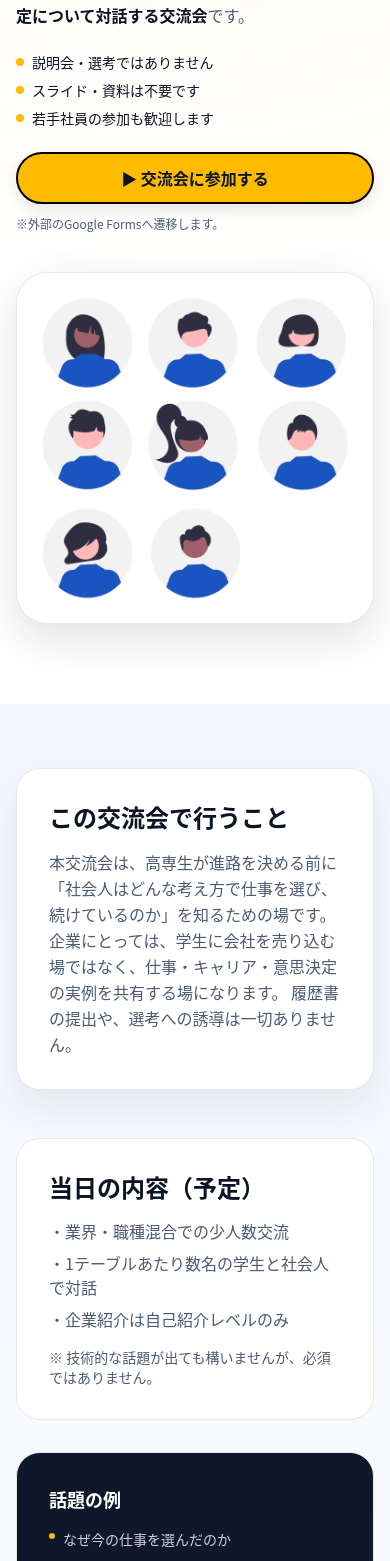
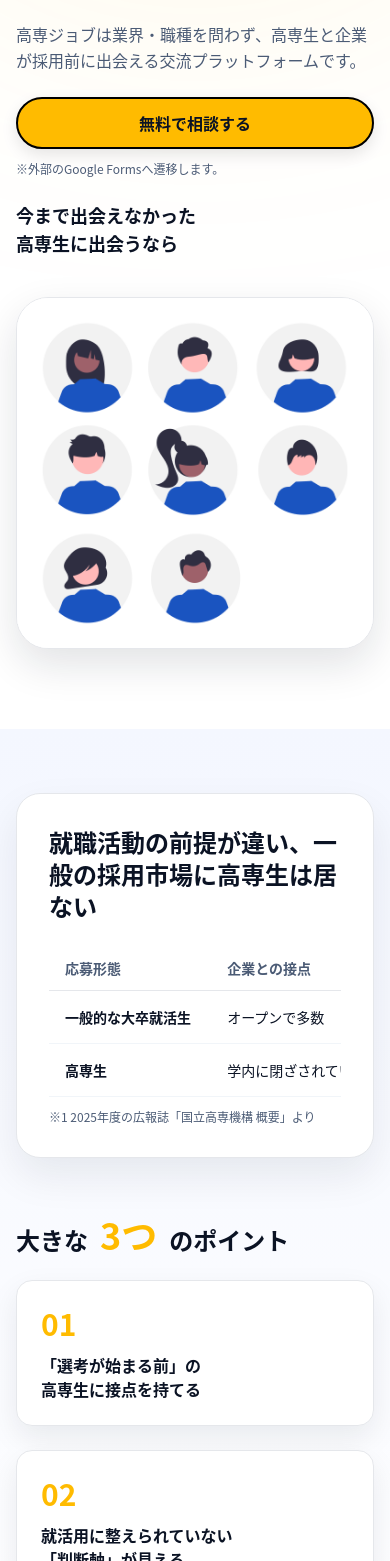
Before and after one commit to yshk0402/Re-Kosen, a Next.js app: page /1 in a window 390 px wide. Shown: the part 347-1908 px from the top of the page. Built offline with nearby package versions, Linux system fonts and the light colour scheme; no server answers; a web font is replaced by a local one.

Commit message:
landing page up3

```diff
--- a/src/app/1/page.tsx
+++ b/src/app/1/page.tsx
@@ -5,72 +5,49 @@ import type { Metadata } from "next";
 const FORM_URL = process.env.NEXT_PUBLIC_GOOGLE_FORM_URL || "#";
 
 export const metadata: Metadata = {
-  title: "高専生との少人数交流会 参加企業募集",
+  title: "高専生と採用前に出会える交流プラットフォーム",
   description:
-    "採用前提なし。業界・職種不問の少人数交流会。高専生の仕事観・意思決定を知るための場です。",
+    "採用活動で高専生と出会えない企業向けに、業界・職種を問わず交流できる場を提供します。",
 };
 
-const benefits = [
+const points = [
   {
-    title: "思考力・前提整理力の高い学生と出会える",
-    body: "高専生は前提を整理し、構造で考える訓練を受けています。コンサル・企画・ビジネス系職種とも相性が良い層です。",
+    number: "01",
+    title: "「選考が始まる前」の\n高専生に接点を持てる",
   },
   {
-    title: "就活モードではない、素の反応が見える",
-    body: "志望動機を作っていない状態のため、違和感や興味がそのまま表に出ます。ミスマッチの兆候も早く見えます。",
+    number: "02",
+    title: "就活用に整えられていない\n「判断軸」が見える",
   },
   {
-    title: "将来の選択肢として認知に残る",
-    body: "すぐに採用につながらなくても問題ありません。「あの会社の人の話は印象に残っている」という状態を作ることが目的です。",
+    number: "03",
+    title: "採用競争に巻き込まれず\n記憶に残る",
   },
 ];
 
-const fitList = [
-  "業界・職種を問わず仕事の話ができる",
-  "若手社員に裁量がある、または育てたい",
-  "採用を短期成果だけで考えていない",
-  "思考プロセスや価値観を大切にしている",
-];
-
-const notFitList = [
-  "会社説明や募集告知をしたい",
-  "学生を囲い込みたい",
-  "即時の採用成果だけを求めている",
-];
-
-const overviewItems = [
-  { label: "対象", value: "全国の高専生（学年不問）" },
-  { label: "形式", value: "少人数制・業界混合交流会" },
-  { label: "開催方法", value: "オンライン／オフライン" },
-  { label: "所要時間", value: "約90分" },
-  { label: "募集企業数", value: "◯社（先着）" },
-  { label: "参加条件", value: "勧誘・選考誘導を行わないこと" },
-  { label: "準備物", value: "なし（スライド不要）" },
-];
-
-const steps = [
+const flowSteps = [
   {
-    title: "フォームより参加希望を送信",
-    body: "まずはフォームに必要事項をご記入ください。",
+    title: "お申し込み",
+    body: "無料で相談するボタンからGoogle Formに必要情報をご連絡ください。",
   },
   {
-    title: "運営より簡単な確認のご連絡",
-    body: "目的や当日の進行について簡単にご案内します。",
+    title: "お打ち合わせ",
+    body: "2営業日以内にご連絡を差し上げます。\n本サービスの趣旨や当日の運営ルールなどをご説明し、貴社の参加目的・懸念点をすり合わせます。",
   },
   {
-    title: "交流会に参加",
-    body: "高専生と少人数で対話し、率直な意思決定を共有します。",
+    title: "交流会参加",
+    body: "すり合わせ内容を踏まえたうえで、高専生との交流会にご参加ください。",
   },
 ];
 
 export default function LandingPage() {
   return (
     <div className="relative overflow-hidden bg-white">
-      <div className="pointer-events-none absolute left-1/2 top-[-240px] h-[520px] w-[520px] -translate-x-1/2 rounded-full bg-[#ffbb00]/15 blur-[160px]" />
+      <div className="pointer-events-none absolute left-1/2 top-[-240px] h-[520px] w-[520px] -translate-x-1/2 rounded-full bg-[#ffbb00]/18 blur-[160px]" />
       <div className="pointer-events-none absolute right-[-120px] top-[420px] hidden h-[520px] w-[520px] rounded-full bg-[#1a54c0]/15 blur-[180px] lg:block" />
 
       <div className="mx-auto w-full max-w-[1440px] px-4 pb-20 pt-8 lg:px-10">
-        <header className="flex items-center justify-between rounded-2xl border border-[#E3D8CA] bg-[#F5F1EB] px-5 py-4 shadow-[0_6px_20px_rgba(20,20,20,0.06)]">
+        <header className="flex items-center justify-between rounded-2xl border border-[#E3D8CA] bg-white px-5 py-4 shadow-[0_6px_20px_rgba(20,20,20,0.06)]">
           <div className="flex items-center gap-3">
             <Image
               alt="高専ジョブ"
@@ -87,7 +64,7 @@ export default function LandingPage() {
             rel="noreferrer"
             target="_blank"
           >
-            ▶ 交流会に参加する
+            無料で相談する
           </Link>
           <Link
             className="inline-flex items-center justify-center rounded-full border-2 border-black bg-[#ffbb00] px-4 py-2 text-xs font-bold text-black transition hover:-translate-y-0.5 lg:hidden"
@@ -95,39 +72,23 @@ export default function LandingPage() {
             rel="noreferrer"
             target="_blank"
           >
-            ▶ 参加する
+            無料で相談する
           </Link>
         </header>
 
-        <div className="relative mt-10 grid gap-10 lg:grid-cols-[1.1fr,0.9fr] lg:items-center">
+        <div className="relative mt-12 grid gap-10 lg:grid-cols-[1.05fr,0.95fr] lg:items-center">
           <div className="space-y-6">
             <p className="text-sm font-semibold text-[#1a54c0]">
-              採用前提なし・業界職種不問の少人数交流会
+              高専生と企業が自然に出会うことができる
             </p>
             <h1 className="text-3xl font-extrabold leading-tight text-ink sm:text-4xl lg:text-5xl">
-              高専生との少人数交流会
+              「採用活動で高専生と出会えない...」
               <br />
-              参加企業を募集しています
+              そんなお悩みをお持ちではありませんか？？
             </h1>
             <p className="max-w-[36rem] text-base leading-relaxed text-muted sm:text-lg">
-              採用前提なし。業界・職種不問。<br className="hidden sm:block" />
-              <span className="font-semibold text-ink">
-                仕事観・意思決定について対話する交流会
-              </span>
-              です。
+              高専ジョブは業界・職種を問わず、高専生と企業が採用前に出会える交流プラットフォームです。
             </p>
-            <ul className="space-y-2 text-sm text-ink sm:text-base">
-              {[
-                "説明会・選考ではありません",
-                "スライド・資料は不要です",
-                "若手社員の参加も歓迎します",
-              ].map((item) => (
-                <li key={item} className="flex items-center gap-2">
-                  <span className="inline-flex h-2 w-2 rounded-full bg-[#ffbb00]" />
-                  {item}
-                </li>
-              ))}
-            </ul>
             <div className="flex flex-col gap-3 sm:flex-row sm:items-center">
               <Link
                 className="inline-flex items-center justify-center rounded-full border-2 border-black bg-[#ffbb00] px-7 py-3 text-base font-bold text-black shadow-[0_6px_16px_rgba(0,0,0,0.1)] transition hover:-translate-y-0.5"
@@ -135,19 +96,24 @@ export default function LandingPage() {
                 rel="noreferrer"
                 target="_blank"
               >
-                ▶ 交流会に参加する
+                無料で相談する
               </Link>
               <p className="text-xs text-muted">
                 ※外部のGoogle Formsへ遷移します。
               </p>
             </div>
+            <p className="text-lg font-semibold text-ink">
+              今まで出会えなかった
+              <br />
+              高専生に出会うなら
+            </p>
           </div>
 
           <div className="relative">
             <div className="absolute -left-8 top-6 hidden h-28 w-28 rounded-full bg-[#ffbb00]/30 blur-2xl lg:block" />
             <div className="overflow-hidden rounded-[32px] border border-[#E5E7EB] bg-white shadow-[0_16px_40px_rgba(15,23,42,0.12)]">
               <Image
-                alt="交流会のイメージ"
+                alt="高専生との交流イメージ"
                 className="h-full w-full object-cover"
                 height={520}
                 priority
@@ -164,117 +130,77 @@ export default function LandingPage() {
       </div>
 
       <section className="bg-gradient-to-b from-[#f4f7ff] via-white to-[#f4f7ff] py-16">
-        <div className="mx-auto w-full max-w-[1200px] space-y-12 px-4 lg:px-10">
+        <div className="mx-auto w-full max-w-[1200px] space-y-14 px-4 lg:px-10">
           <div className="rounded-3xl border border-[#E5E7EB] bg-white p-8 shadow-[0_18px_40px_rgba(15,23,42,0.08)]">
-            <h2 className="text-2xl font-bold text-ink sm:text-3xl">この交流会で行うこと</h2>
-            <p className="mt-4 text-base leading-relaxed text-muted sm:text-lg">
-              本交流会は、高専生が進路を決める前に「社会人はどんな考え方で仕事を選び、続けているのか」を知るための場です。
-              企業にとっては、学生に会社を売り込む場ではなく、仕事・キャリア・意思決定の実例を共有する場になります。
-              履歴書の提出や、選考への誘導は一切ありません。
-            </p>
-          </div>
-
-          <div className="grid gap-8 lg:grid-cols-[1.2fr,0.8fr]">
-            <div className="rounded-3xl border border-[#E5E7EB] bg-white p-8">
-              <h2 className="text-2xl font-bold text-ink sm:text-3xl">当日の内容（予定）</h2>
-              <ul className="mt-4 space-y-2 text-base text-muted">
-                <li>・業界・職種混合での少人数交流</li>
-                <li>・1テーブルあたり数名の学生と社会人で対話</li>
-                <li>・企業紹介は自己紹介レベルのみ</li>
-              </ul>
-              <p className="mt-4 text-sm text-muted">
-                ※ 技術的な話題が出ても構いませんが、必須ではありません。
-              </p>
+            <h2 className="text-2xl font-bold text-ink sm:text-3xl">
+              就職活動の前提が違い、一般の採用市場に高専生は居ない
+            </h2>
+            <div className="mt-6 overflow-x-auto">
+              <table className="min-w-[720px] w-full border-separate border-spacing-0 text-sm">
+                <thead>
+                  <tr className="text-left text-muted">
+                    <th className="border-b border-[#E5E7EB] px-4 py-3">応募形態</th>
+                    <th className="border-b border-[#E5E7EB] px-4 py-3">企業との接点</th>
+                    <th className="border-b border-[#E5E7EB] px-4 py-3">就活行動</th>
+                    <th className="border-b border-[#E5E7EB] px-4 py-3">有効求人倍率</th>
+                  </tr>
+                </thead>
+                <tbody className="text-ink">
+                  <tr>
+                    <td className="border-b border-[#F1F5F9] px-4 py-4 font-semibold">
+                      一般的な大卒就活生
+                    </td>
+                    <td className="border-b border-[#F1F5F9] px-4 py-4">オープンで多数</td>
+                    <td className="border-b border-[#F1F5F9] px-4 py-4">
+                      自己分析・企業研究を徹底的に行う
+                    </td>
+                    <td className="border-b border-[#F1F5F9] px-4 py-4">1.66倍</td>
+                  </tr>
+                  <tr>
+                    <td className="border-b border-[#F1F5F9] px-4 py-4 font-semibold">
+                      高専生
+                    </td>
+                    <td className="border-b border-[#F1F5F9] px-4 py-4">学内に閉ざされている</td>
+                    <td className="border-b border-[#F1F5F9] px-4 py-4">
+                      面接対策のみ
+                    </td>
+                    <td className="border-b border-[#F1F5F9] px-4 py-4">20倍以上</td>
+                  </tr>
+                </tbody>
+              </table>
             </div>
-            <div className="rounded-3xl border border-[#E5E7EB] bg-[#0F172A] p-8 text-white">
-              <h3 className="text-lg font-semibold">話題の例</h3>
-              <ul className="mt-4 space-y-3 text-sm text-white/80">
-                {[
-                  "なぜ今の仕事を選んだのか",
-                  "若手のうちに考えておいてよかったこと",
-                  "仕事で一番悩んだ意思決定",
-                  "「この会社、合わないな」と感じる瞬間",
-                  "働く中で価値観が変わった経験",
-                ].map((item) => (
-                  <li key={item} className="flex items-start gap-2">
-                    <span className="mt-1 h-1.5 w-1.5 rounded-full bg-[#ffbb00]" />
-                    {item}
-                  </li>
-                ))}
-              </ul>
-            </div>
-          </div>
-
-          <div className="rounded-3xl border border-[#E5E7EB] bg-white p-8">
-            <h2 className="text-2xl font-bold text-ink sm:text-3xl">なぜ高専生が対象なのか</h2>
-            <p className="mt-4 text-base leading-relaxed text-muted sm:text-lg">
-              高専生は、大学生よりも早い段階で専門分野を持ち、年上や社会人と話す機会が多い環境にいます。
-              そのため「何を学ぶか」だけでなく、「どんな仕事を選ぶか」「どんな環境で働くか」を早くから考え始める傾向があります。
-              進路はメーカーやITに限らず、コンサル、企画、ビジネス職など多岐にわたります。
+            <p className="mt-3 text-xs text-muted">
+              ※1 2025年度の広報誌「国立高専機構 概要」より
             </p>
           </div>
 
           <div className="space-y-6">
-            <h2 className="text-2xl font-bold text-ink sm:text-3xl">企業にとってのメリット</h2>
+            <div className="flex items-baseline gap-3">
+              <span className="text-2xl font-bold text-ink">大きな</span>
+              <span className="text-4xl font-extrabold text-[#ffbb00]">3つ</span>
+              <span className="text-2xl font-bold text-ink">のポイント</span>
+            </div>
             <div className="grid gap-6 lg:grid-cols-3">
-              {benefits.map((benefit) => (
+              {points.map((point) => (
                 <div
-                  key={benefit.title}
+                  key={point.number}
                   className="rounded-2xl border border-[#E5E7EB] bg-white p-6 shadow-[0_12px_30px_rgba(15,23,42,0.08)]"
                 >
-                  <div className="mb-3 inline-flex rounded-full bg-[#ffbb00]/20 px-3 py-1 text-xs font-semibold text-[#1a54c0]">
-                    Merit
+                  <div className="text-3xl font-extrabold text-[#ffbb00]">
+                    {point.number}
                   </div>
-                  <h3 className="text-lg font-bold text-ink">{benefit.title}</h3>
-                  <p className="mt-3 text-sm leading-relaxed text-muted">
-                    {benefit.body}
+                  <p className="mt-3 whitespace-pre-line text-base font-semibold text-ink">
+                    {point.title}
                   </p>
                 </div>
               ))}
             </div>
           </div>
 
-          <div className="grid gap-6 lg:grid-cols-2">
-            <div className="rounded-3xl border border-[#E5E7EB] bg-white p-8">
-              <h2 className="text-2xl font-bold text-ink">この交流会に向いている企業</h2>
-              <ul className="mt-4 space-y-3 text-sm text-muted">
-                {fitList.map((item) => (
-                  <li key={item} className="flex items-start gap-2">
-                    <span className="mt-1 h-1.5 w-1.5 rounded-full bg-[#1a54c0]" />
-                    {item}
-                  </li>
-                ))}
-              </ul>
-            </div>
-            <div className="rounded-3xl border border-[#E5E7EB] bg-[#FFF7E0] p-8">
-              <h2 className="text-2xl font-bold text-ink">向いていない企業</h2>
-              <ul className="mt-4 space-y-3 text-sm text-muted">
-                {notFitList.map((item) => (
-                  <li key={item} className="flex items-start gap-2">
-                    <span className="mt-1 h-1.5 w-1.5 rounded-full bg-[#ffbb00]" />
-                    {item}
-                  </li>
-                ))}
-              </ul>
-            </div>
-          </div>
-
-          <div className="rounded-3xl border border-[#E5E7EB] bg-white p-8">
-            <h2 className="text-2xl font-bold text-ink sm:text-3xl">実施概要</h2>
-            <div className="mt-6 grid gap-4 sm:grid-cols-2">
-              {overviewItems.map((item) => (
-                <div key={item.label} className="rounded-2xl border border-[#F1F5F9] bg-[#F8FAFC] p-4">
-                  <p className="text-xs font-semibold text-muted">{item.label}</p>
-                  <p className="mt-2 text-sm font-semibold text-ink">{item.value}</p>
-                </div>
-              ))}
-            </div>
-          </div>
-
           <div className="space-y-6">
-            <h2 className="text-2xl font-bold text-ink sm:text-3xl">参加までの流れ</h2>
+            <h2 className="text-2xl font-bold text-ink sm:text-3xl">交流会までの流れ</h2>
             <div className="grid gap-6 lg:grid-cols-3">
-              {steps.map((step, index) => (
+              {flowSteps.map((step, index) => (
                 <div
                   key={step.title}
                   className="rounded-2xl border border-[#E5E7EB] bg-white p-6"
@@ -283,27 +209,17 @@ export default function LandingPage() {
                     {index + 1}
                   </div>
                   <h3 className="mt-4 text-lg font-bold text-ink">{step.title}</h3>
-                  <p className="mt-2 text-sm text-muted">{step.body}</p>
+                  <p className="mt-2 whitespace-pre-line text-sm text-muted">
+                    {step.body}
+                  </p>
                 </div>
               ))}
             </div>
-            <p className="text-sm text-muted">
-              ※ 無理な営業や継続契約の勧誘は行いません。
-            </p>
-          </div>
-
-          <div className="rounded-3xl border border-[#E5E7EB] bg-white p-8">
-            <h2 className="text-2xl font-bold text-ink sm:text-3xl">運営について</h2>
-            <p className="mt-4 text-base leading-relaxed text-muted">
-              本交流会は、高専生向けキャリア支援を行う「高専ジョブ」が運営しています。
-              学生が安心して参加できるよう、企業・学生双方にルールを設けた上で運営しています。
-            </p>
           </div>
 
           <div className="rounded-[28px] bg-[#0B1B2B] px-8 py-10 text-white shadow-[0_20px_50px_rgba(11,27,43,0.35)]">
-            <p className="text-sm text-white/70">最終CTA</p>
-            <h2 className="mt-3 text-2xl font-bold sm:text-3xl">
-              採用の前に、高専生と出会いませんか。
+            <h2 className="text-2xl font-bold sm:text-3xl">
+              今まで出会えなかった高専生に出会うなら
             </h2>
             <div className="mt-6 flex flex-col gap-3 sm:flex-row sm:items-center">
               <Link
@@ -312,7 +228,7 @@ export default function LandingPage() {
                 rel="noreferrer"
                 target="_blank"
               >
-                ▶ 高専生との交流会に参加する
+                無料で相談する
               </Link>
               <span className="text-xs text-white/60">
                 ※外部のGoogle Formsへ遷移します。
```
Also changed, not shown: 1 other file (tests, documents, lock files or other folders).
